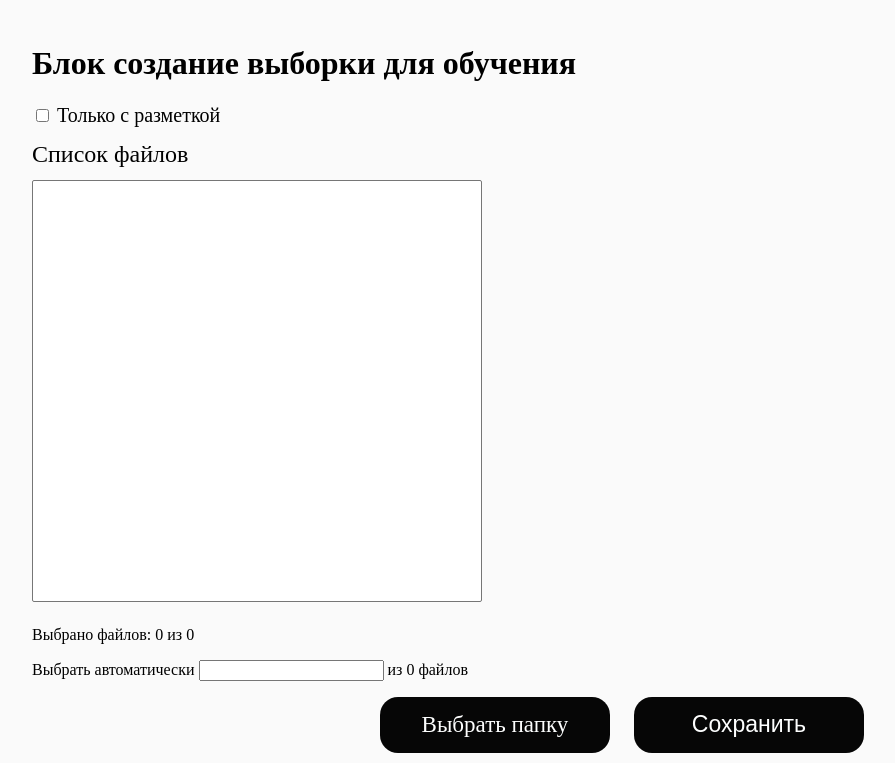
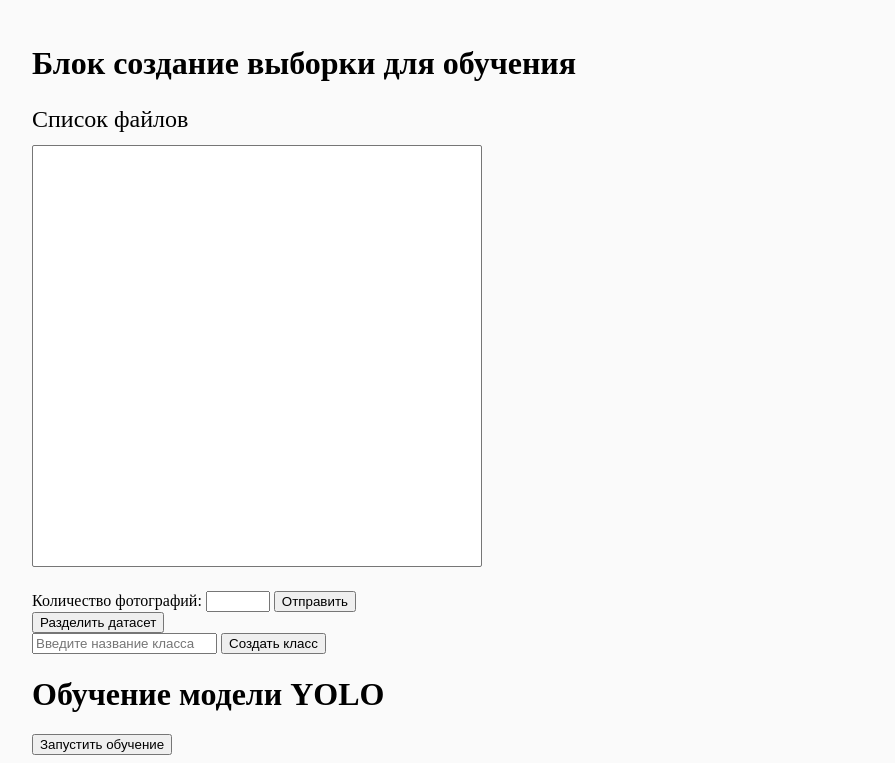
Before and after one commit to SvetaKrivalova/PObd, a Flask app: page / in a window 1280 px wide. Shown: the part 721-1484 px from the top of the page, without its empty margins (18-913 px from the left). Run offline with Flask 3, Linux system fonts and the light colour scheme; lists and menus that the app fills with data are empty.

Commit message:
+2 блок

```diff
--- a/app.py
+++ b/app.py
@@ -1,8 +1,14 @@
+import torch
 import os
 from datetime import datetime
-from flask import Flask, render_template, request, redirect, url_for
+from flask import Flask, render_template, request, redirect, url_for, jsonify, flash
 from flask_sqlalchemy import SQLAlchemy
 from dotenv import load_dotenv
+from ultralytics import YOLO
+import random
+import shutil
+from sqlalchemy import func, text
+from sklearn.model_selection import train_test_split
 
 load_dotenv()
 
@@ -25,7 +31,8 @@ with app.app_context():
 def index():
     yolki = Yolka.query.order_by(Yolka.id.desc()).all()
     filenames = [os.path.basename(yolka.photo) for yolka in yolki]
-    return render_template('index.html', yolki=yolki, filenames=filenames)
+    non_empty_count = db.session.query(func.count(Yolka.txt)).filter(Yolka.txt.isnot(None), Yolka.txt != '').scalar()
+    return render_template('index.html', yolki=yolki, filenames=filenames, non_empty_count=non_empty_count)
 
 @app.route('/upload', methods=['POST'])
 def upload_files():
@@ -64,6 +71,147 @@ def upload_files():
     db.session.commit()
     return redirect(url_for('index'))
 
+@app.route('/copy_photos', methods=['POST'])
+def copy_photos():
+    num_photos = request.form.get('num_photos', type=int)
+
+    project_root = os.path.dirname(os.path.abspath(__file__))
+    yolo_folder = os.path.join(project_root, 'yolo', 'dataset')
+
+    photos = Yolka.query.filter(Yolka.txt.isnot(None)).all()
+    print(f"Количество фотографий с текстом в базе данных: {len(photos)}")
+
+    if not photos:
+        return jsonify({"error": "Нет фотографий с текстом в базе данных."}), 400
+
+    if num_photos > len(photos):
+        return jsonify({"error": "Недостаточно фотографий с текстом в базе данных."}), 400
+
+    selected_photos = random.sample(photos, num_photos)
+
+    try:
+        os.makedirs(yolo_folder, exist_ok=True)
+    except Exception as e:
+        return jsonify({"error": f"Не удалось создать папку: {str(e)}"}), 500
+
+    for photo in selected_photos:
+        photo_path = os.path.join('static', photo.photo)
+        print(f"Исходный путь к изображению: {photo_path}")
+
+        destination_photo_path = os.path.join(yolo_folder, os.path.basename(photo.photo))
+        print(f"Путь к копируемому изображению: {destination_photo_path}")
+
+        try:
+            if os.path.exists(photo_path):
+                shutil.copy(photo_path, destination_photo_path)
+            else:
+                print(f"Файл изображения не найден: {photo_path}")
+        except Exception as e:
+            print(f"Ошибка при копировании файла {photo.photo}: {str(e)}")
+            return jsonify({"error": f"Ошибка при копировании файла {photo.photo}: {str(e)}"}), 500
+
+        if photo.txt:
+            txt_path = os.path.join('static', photo.txt)
+            print(f"Исходный путь к текстовому файлу: {txt_path}")
+
+            destination_txt_path = os.path.join(yolo_folder, os.path.basename(photo.txt))
+            print(f"Путь к копируемому текстовому файлу: {destination_txt_path}")
+
+            try:
+                if os.path.exists(txt_path):
+                    shutil.copy(txt_path, destination_txt_path)
+                else:
+                    print(f"Текстовый файл не найден: {txt_path}")
+            except Exception as e:
+                print(f"Ошибка при копировании текстового файла {photo.txt}: {str(e)}")
+                return jsonify({"error": f"Ошибка при копировании текстового файла {photo.txt}: {str(e)}"}), 500
+
+    return redirect(url_for('index'))
+
+def split_and_save_dataset(source_folder, destination_folder, test_size=0.2):
+    all_files = os.listdir(source_folder)
+
+    images = [f for f in all_files if f.endswith(('.jpg', '.jpeg', '.png'))]
+    texts = [f for f in all_files if f.endswith('.txt')]
+
+    images_with_texts = [img for img in images if os.path.splitext(img)[0] + '.txt' in texts]
+
+    train_files, val_files = train_test_split(images_with_texts, test_size=test_size, random_state=42)
+
+    yolo_folder = os.path.join('yolo')
+    train_folder = os.path.join(yolo_folder, 'train')
+    val_folder = os.path.join(yolo_folder, 'val')
+
+    os.makedirs(train_folder, exist_ok=True)
+    os.makedirs(val_folder, exist_ok=True)
+
+    for file in train_files:
+        shutil.copy(os.path.join(source_folder, file), os.path.join(train_folder, file))
+        txt_file = os.path.splitext(file)[0] + '.txt'
+        if txt_file in texts:
+            shutil.copy(os.path.join(source_folder, txt_file), os.path.join(train_folder, txt_file))
+
+    for file in val_files:
+        shutil.copy(os.path.join(source_folder, file), os.path.join(val_folder, file))
+        txt_file = os.path.splitext(file)[0] + '.txt'
+        if txt_file in texts:
+            shutil.copy(os.path.join(source_folder, txt_file), os.path.join(val_folder, txt_file))
+
+    print(f"Количество файлов в train: {len(train_files)}")
+    print(f"Количество файлов в val: {len(val_files)}")
+
+@app.route('/split_dataset', methods=['POST'])
+def split_dataset():
+    source_folder = os.path.join('yolo', 'dataset')
+    destination_folder = os.path.join('yolo',)
+    split_and_save_dataset(source_folder, destination_folder)
+    return redirect(url_for('index'))
+
+@app.route('/create_class', methods=['POST'])
+def create_class():
+    classes_file_path = 'yolo/classes.txt'
+    class_name = request.form.get('class_name')
+    if class_name:
+        with open(classes_file_path, 'a') as f:
+            f.write(class_name + '\n')
+
+    train_path = './train'
+    val_path = './val'
+
+    with open(classes_file_path, 'r') as f:
+        class_names = [line.strip() for line in f.readlines()]
+
+    num_classes = len(class_names)
+    data_yaml_path = 'yolo/data.yaml'
+    with open(data_yaml_path, 'w') as f:
+        f.write(f"train: {train_path}\n")
+        f.write(f"val: {val_path}\n")
+        f.write(f"nc: {num_classes}\n")
+        f.write(f"names: {class_names}\n")
+
+    print(f"Файл {data_yaml_path} успешно создан.")
+
+    return redirect(url_for('index'))
+
+@app.route('/train', methods=['POST'])
+def train():
+    os.environ["KMP_DUPLICATE_LIB_OK"] = "TRUE"
+    data_yaml_path = os.path.abspath(os.path.join(os.getcwd(), 'yolo', 'data.yaml'))
+    try:
+        model = YOLO('yolo11n.pt')
+        results = model.train(
+            data=data_yaml_path,
+            imgsz=640,
+            epochs=500,
+            batch=2,
+            save_period=50
+        )
+        flash('Обучение завершено успешно!', 'success')
+    except Exception as e:
+        flash(f'Ошибка при обучении: {e}', 'error')
+
+    return redirect(url_for('index'))
+
 if __name__ == '__main__':
     with app.app_context():
         db.create_all()
--- /dev/null
+++ b/static/images/IMG_20241005_124013_940.txt
@@ -0,0 +1 @@
+0 0.627007 0.612226 0.389294 0.271898
--- /dev/null
+++ b/static/images/IMG_20241005_124014.txt
@@ -0,0 +1,3 @@
+0 0.740146 0.619526 0.172749 0.264599
+0 0.241362 0.702555 0.479319 0.178832
+0 0.482238 0.465328 0.255474 0.229927
--- /dev/null
+++ b/static/images/IMG_20241005_124016.txt
@@ -0,0 +1,2 @@
+0 0.206083 0.467153 0.287105 0.233577
+0 0.595377 0.655109 0.437956 0.558394
--- a/static/js/script.js
+++ b/static/js/script.js
@@ -16,12 +16,6 @@ document.getElementById('showUploadForm').addEventListener('click', function() {
     const uploadForm = document.getElementById('uploadForm');
     uploadForm.style.display = uploadForm.style.display === 'none' ? 'block' : 'none';
 })
-
-function updateFileLabel(files) {
-       const fileLabel = document.getElementById('file-label');
-       const fileNames = Array.from(files).map(file => file.name).join(', ');
-       fileLabel.textContent = fileNames;
-}
 
 function updateImage() {
     var select = document.getElementById("fruits");
@@ -52,12 +46,32 @@ function filterFiles() {
     }
 }
 
+function updateFileLabel(files) {
+    const fileNames = Array.from(files).map(file => file.name).join(', ');
+    const label = document.querySelector('.selectFolderBtn-btn');
+    label.textContent = fileNames.length > 0 ? `Выбрано файлов: ${fileNames}` : 'Выбрать папку';
+}
 
+document.getElementById('photoForm').onsubmit = function(event) {
+    event.preventDefault();
+    const numPhotos = document.getElementById('numPhotos').value;
+    const destinationFolder = document.getElementById('destinationFolder').value;
 
-function updateFileCount() {
-    const select = document.getElementById('fruits');
-    const selectedOptions = Array.from(select.selectedOptions); // Получаем выбранные опции
-    const count = selectedOptions.length; // Количество выбранных опций
-    const totalFiles = select.options.length; // Общее количество файлов
-    document.getElementById('fileCount').textContent = `Выбрано файлов: ${count} из ${totalFiles}`; // Обновляем текст
-}
+    const formData = new FormData();
+    formData.append('num_photos', numPhotos);
+    formData.append('destination_folder', destinationFolder);
+    console.log(`Количество фотографий: ${numPhotos}`);
+    console.log(`Путь к папке назначения: ${destinationFolder}`);
+
+    fetch('/copy_photos', {
+        method: 'POST',
+        body: formData
+    })
+    .then(response => response.json())
+    .then(data => {
+        alert(data.message || data.error);
+    })
+    .catch(error => {
+        console.error('Ошибка:', error);
+    });
+};
--- a/templates/index.html
+++ b/templates/index.html
@@ -47,24 +47,18 @@
 
         <div class="viewFiles">
 
-            <!-- Список файлов -->
             <div class="listFiles">
-
                 <label class="fileList" for="file">Список файлов</label>
-                <!-- <span class="file" id="file-label"></span> -->
                 <select size="20" id="fruits" name="fruits" onchange="updateImage()">
                     {% for yolka in yolki %}
                         <option value="{{ yolka.photo }}" data-txt="{{ yolka.txt }}">{{ filenames[loop.index0] }}</option>
                     {% endfor %}
                 </select>
-
             </div>
 
-            <!-- Выбранный файл -->
             <div class="thatFile">
                 Файл: <span id="selectedFileName"></span><br>
                 <img id="fileImage" src="" width="400" height="400"><br>
-
 
                 <!-- <div class="validation">
                     <p>Валидация:</p>
@@ -74,89 +68,52 @@
         </div>
         </main>
 
-
-
-
         <div class="blocTwo">
             <h1>Блок создание выборки для обучения</h1>
 
-            <label class="inputsval">
-                <input type="checkbox" id="showAnnotated" value="txt" onchange="filterFiles()">
-                Только с разметкой
-              </label>
-
-
             <div class="listFiles">
-
                 <label class="fileList" for="file">Список файлов</label>
-                <!-- <span class="file" id="file-label"></span> -->
-                <select size="20" id="fruits" name="fruits" onchange="updateImage()" multiple onchange="updateFileCount()">
+                <select size="20" id="vegetables" name="vegetables" multiple onchange="updateFileCount()">
                     {% for yolka in yolki %}
-                        <option value="{{ yolka.photo }}" data-txt="{{ yolka.txt }}">{{ filenames[loop.index0] }}</option>
+                        {% if yolka.txt is not none %}
+                            <option value="{{ yolka.photo }}" data-txt="{{ yolka.txt }}">{{ filenames[loop.index0] }}</option>
+                        {% endif %}
                     {% endfor %}
                 </select>
             </div>
 
-            <div class="choiceFiles">
+            <form id="photoForm" action="/copy_photos" method="post">
+                <label for="numPhotos">Количество фотографий:</label>
+                <input type="number" id="numPhotos" name="num_photos" min="1" max="100" required>
 
-            <!-- Показывается сколько выбрано файлов -->
-            <div class="choiceFiles">
-                <p id="fileCount">Выбрано файлов: 0 из {{ yolki|length }}</p>
-                <p class="auto">Выбрать автоматически <input type="number" name="" id=""> из {{ yolki|length }} файлов </p>
-            </div>
+                <!-- <label for="destinationFolder">Путь к папке назначения:</label>
+                <input type="text" id="destinationFolder" name="destination_folder" required placeholder="Введите путь к папке"> -->
 
-            <!-- Выбираем папку куда сохранить -->
-            <form class="saveDataSet" id="uploadForm" action="/upload" method="post" enctype="multipart/form-data">
-                <label class="file-btn" for="showUploadForm">Выбрать папку</label>
-                <button class="downloadBtn2" type="submit">Сохранить</button>
-                <input id="showUploadForm" name="files" multiple class="custom-file-input" type="file" accept=".mp4, .mov, .avi, .jpg, .jpeg, .png" onchange="updateFileLabel(this.files)">
+                <button type="submit">Отправить</button>
             </form>
+
+            <form action="{{ url_for('split_dataset') }}" method="post">
+                <button type="submit">Разделить датасет</button>
+            </form>
+
+            <form action="{{ url_for('create_class') }}" method="post">
+                <input type="text" name="class_name" placeholder="Введите название класса" required>
+                <button type="submit">Создать класс</button>
+            </form>
+
+            <div class="container mt-5">
+                <h1>Обучение модели YOLO</h1>
+                {% with messages = get_flashed_messages(with_categories=true) %}
+                    {% if messages %}
+                        {% for category, message in messages %}
+                            <div class="alert alert-{{ category }}">{{ message }}</div>
+                        {% endfor %}
+                    {% endif %}
+                {% endwith %}
+                <form action="{{ url_for('train') }}" method="post">
+                    <button type="submit" class="btn btn-primary">Запустить обучение</button>
+                </form>
             </div>
         </div>
-
-
-
-
-
-
-
-
-
-
-        <!-- <label>
-            <input type="checkbox" id="showAnnotated" value="txt" onchange="filterFiles()">
-            Только с разметкой
-        </label>
-        <br>
-        <label>
-            <input type="checkbox" id="showValidated" value="val" onchange="filterFiles()">
-            Только с валидацией
-        </label>
-        <br> -->
-
-        <!-- <form>
-            <table>
-                <tr>
-                    <td valign="top">
-                        <label for="fruits">Список файлов:</label><br>
-                        <select size="20" id="fruits" name="fruits" onchange="updateImage()">
-                            {% for yolka in yolki %}
-                                <option value="{{ yolka.photo }}" data-txt="{{ yolka.txt }}">{{ filenames[loop.index0] }}</option>
-                            {% endfor %}
-                        </select>
-                        <br>
-                    </td>
-
-                    <td valign="top">
-                        <br><br><br>
-                        Файл: <span id="selectedFileName"></span><br>
-                        <img id="fileImage" src="" width="200" height="200"><br>
-                        Валидация:<br>
-                        дата имя результат<br>
-                        дата имя результат<br>
-                    </td>
-                </tr>
-            </table>
-        </form> -->
 </body>
 </html>
```
Also changed, not shown: 4 other files.
